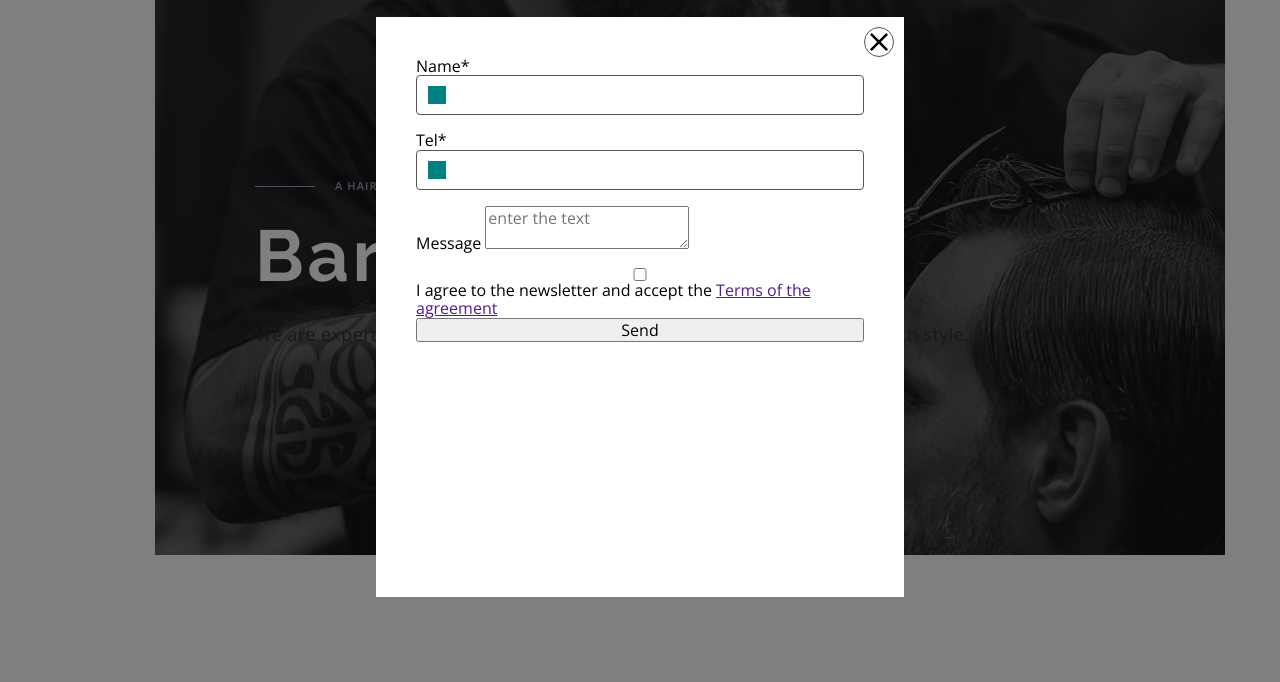
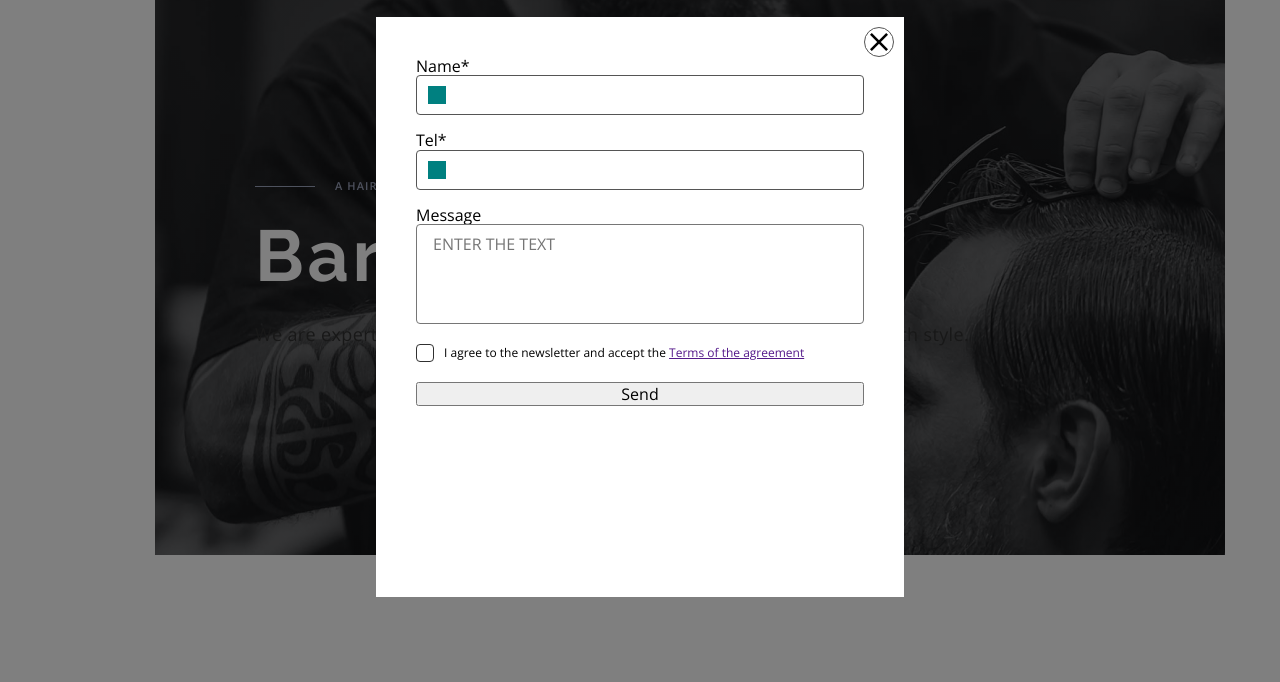
Before and after one commit to mmax1701/barbershop, a plain HTML site: page index.html in a window 1280 px wide. Shown: the part 93-775 px from the top of the page. Drawn offline with nearby package versions, Linux system fonts and the light colour scheme.

Commit message:
checkbox

```diff
--- a/css/styles.css
+++ b/css/styles.css
@@ -56,6 +56,17 @@ body {
   margin-right: auto;
   padding-left: 15px;
   padding-right: 15px;
+}
+
+.visually-hidden {
+  position: absolute;
+  width: 1px;
+  height: 1px;
+  margin: -1px;
+  padding: 0;
+  overflow: hidden;
+  border: 0;
+  clip: rect(0 0 0 0);
 }
 
 /* =============== COMPONENTS */
@@ -559,6 +570,7 @@ body {
   border: 1px solid #555555;
   border-radius: 4px;
   padding-left: 42px;
+  transition: border-color var(--transition-dur-and-funk);
 }
 
 .modal-form-input:focus {
@@ -575,4 +587,54 @@ body {
   width: 18px;
   height: 18px;
   background-color: teal;
+  transition: background-color var(--transition-dur-and-funk);
 }
+
+.modal-form-input:focus + .modal-form-input-icon {
+  background-color: var(--accent-color);
+}
+
+.modal-form-message {
+  width: 100%;
+  height: 100px;
+  padding: 10px 16px;
+  resize: none;
+  border-radius: 4px;
+  transition: border-color var(--transition-dur-and-funk);
+}
+
+.modal-form-message::placeholder {
+  text-transform: uppercase;
+}
+
+.modal-form-message:focus {
+  outline: none;
+  border-color: var(--accent-color);
+}
+
+.modal-form-check-desk {
+  display: flex;
+  align-items: center;
+  font-size: 12px;
+  margin-bottom: 20px;
+}
+
+.modal-form-check-desk::before {
+  display: block;
+  width: 18px;
+  height: 18px;
+  border: 1px solid #303030;
+  content: '';
+  cursor: pointer;
+  border-radius: 4px;
+  margin-right: 10px;
+}
+
+.modal-form-check:checked + .modal-form-check-desk::before {
+  background-color: var(--accent-color);
+  box-shadow: inset 0 0 0 4px rgb(255, 255, 255);
+}
+
+.modal-form-check:focus + .modal-form-check-desk::before {
+  outline: 2px solid rgba(0, 0, 255, 0.5);
+}
--- a/index.html
+++ b/index.html
@@ -383,8 +383,8 @@
                     <span class="modal-form-input-desk">Message</span>
                     <textarea name="user_message" class="modal-form-message" placeholder="enter the text"></textarea>
                 </label>
-                <input id="user-policy" type="checkbox" name="user-policy" class="modal-form-check">
-                <label for="user-policy" class="modal-form-check-desk">I agree to the newsletter and accept the <a
+                <input id="user-policy" type="checkbox" name="user-policy" class="modal-form-check visually-hidden">
+                <label for="user-policy" class="modal-form-check-desk">I agree to the newsletter and accept the&nbsp;<a
                         href="">Terms of the agreement</a></label>
                 <button type="submit" class="modal-form-submit">Send</button>
             </form>
```
